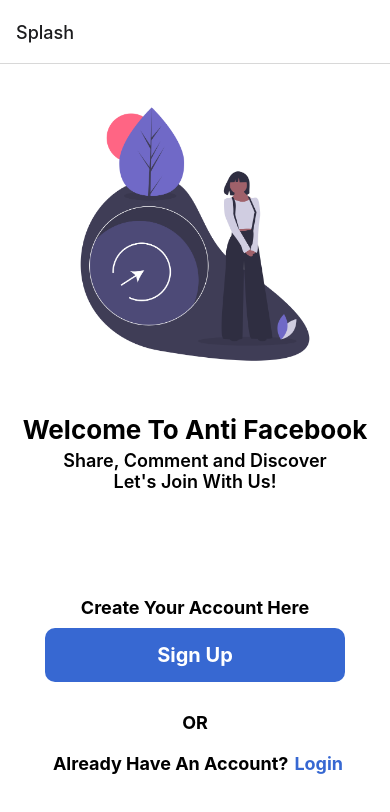
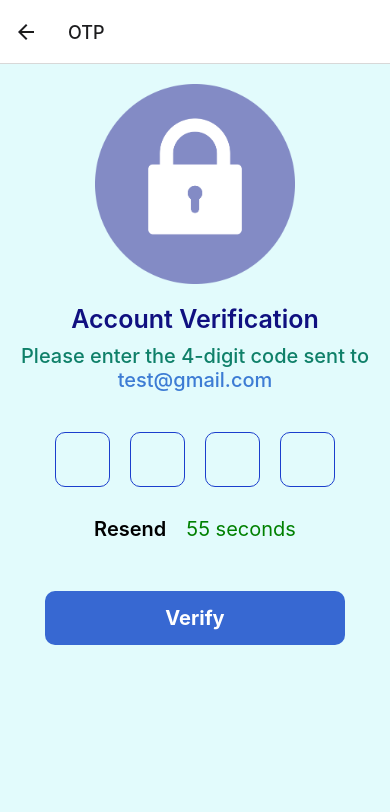
Before and after one commit to Socheatthai/Anti_facebook_app, a React Native app: screen /OTP in a window 390 px wide. Shown: the top 812 px of the page. Built offline with nearby package versions, Linux system fonts and the light colour scheme.

Commit message:
fix OTP Form

```diff
--- a/App.js
+++ b/App.js
@@ -5,7 +5,7 @@
 import HomeScreen from "./screens/HomeScreen";
 import SignUpScreen from "./screens/SignUpScreen";
 import ForgotPassword from "./screens/ForgotPassword";
-import BirthdayScreen from "./screens/BirthdayScreen";
+import OTPScreen from "./screens/OTPScreen";
 const Stack = createNativeStackNavigator();
 
 const Navigation = () => {
@@ -20,11 +20,11 @@
           component={SignUpScreen}
           options={{ headerBackTitle: "Back" }}
         />
-        {/* <Stack.Screen
-          name="PickBirthDay"
-          component={BirthdayScreen}
+        <Stack.Screen
+          name="OTP"
+          component={OTPScreen}
           options={{ headerBackTitle: "Back" }}
-        /> */}
+        />
         <Stack.Screen
           name="Login"
           component={LoginScreen}
--- a/components/NextBtn.js
+++ b/components/NextBtn.js
@@ -7,14 +7,15 @@
   return (
     <TouchableOpacity
       activeOpacity={0.7}
-      onPress={onPress}
+      onPress={() => navigation.navigate("OTP")}
+      // onPress={onPress}
       style={{
         height: 55,
         width: "auto",
         backgroundColor: "#3768D2",
         justifyContent: "center",
         alignItems: "center",
-        top: 70,
+        marginTop: 90,
         borderRadius: 5,
       }}
     >
--- a/screens/BirthdayScreen.js
+++ /dev/null
@@ -1,111 +0,0 @@
-import React, { useState } from "react";
-import {
-  View,
-  Text,
-  StyleSheet,
-  Pressable,
-  TextInput,
-  KeyboardAvoidingView,
-  Platform,
-  TouchableOpacity,
-} from "react-native";
-import DateTimePicker from "@react-native-community/datetimepicker";
-import { SafeAreaView } from "react-native-safe-area-context";
-const BirthdayScreen = () => {
-  return (
-    <SafeAreaView style={{ flex: 1 }}>
-      <View style={{ top: 10 }}>
-        <Text style={{ fontSize: 18, color: "#296D8E" }}>
-          Select Your Birthday
-        </Text>
-        <TouchableOpacity
-          style={styles.touchOp}
-          onPress={handleOnPressStarOpenDatePicker}
-        >
-          <Icon
-            name="calendar-outline"
-            style={{
-              fontSize: 22,
-              color: "#85B7D0",
-              marginLeft: 10,
-              top: 10,
-            }}
-          />
-          <Text
-            style={{
-              marginLeft: 45,
-              bottom: 10,
-              color: "#296D8E",
-            }}
-          >
-            {selectedStartDate}
-          </Text>
-        </TouchableOpacity>
-        {/* create modal for datepicker */}
-        <Modal
-          animationType="slide"
-          transparent={true}
-          visible={openStartDatePicker}
-        >
-          <View style={styles.centerview}>
-            <View style={styles.modal}>
-              <TouchableOpacity onPress={handleOnPressStarOpenDatePicker}>
-                <Text style={{ color: "white", fontWeight: 600, fontSize: 18 }}>
-                  Close
-                </Text>
-              </TouchableOpacity>
-            </View>
-          </View>
-        </Modal>
-      </View>
-    </SafeAreaView>
-  );
-};
-
-const styles = StyleSheet.create({
-  text: {
-    fontSize: 20,
-    marginVertical: 60,
-  },
-  input: {
-    borderWidth: 1,
-    borderRadius: 5,
-    borderColor: "#175373",
-  },
-  touchOp: {
-    borderWidth: 0.5,
-    borderRadius: 5,
-    borderColor: "#C8E1EE",
-    height: 55,
-    justifyContent: "center",
-    marginTop: 10,
-    backgroundColor: "#ECECEC",
-  },
-  centerview: {
-    flex: 1,
-    alignItems: "center",
-    justifyContent: "center",
-  },
-  modal: {
-    top: 80,
-    margin: 20,
-    backgroundColor: "#395C6F",
-    paddingVertical: 12,
-    alignItems: "center",
-    justifyContent: "center",
-    borderRadius: 10,
-    padding: 35,
-    width: "84%",
-    height: 55,
-    shadowColor: "#A4DE5E",
-    shadowOffset: {
-      width: 0,
-      height: 2,
-    },
-    shadowOpacity: 0.2,
-    shadowRadius: 4,
-    elevation: 5,
-  },
-});
-
-export default BirthdayScreen;
--- a/screens/LoginScreen.js
+++ b/screens/LoginScreen.js
@@ -74,17 +74,30 @@
               Forgot Password
             </Text>
             <LogInBtn title="Login" onPress={validate} />
-            <Text
-              onPress={() => navigation.navigate("SignUp")}
+            <View
               style={{
-                textAlign: "center",
-                fontSize: 17,
-                fontWeight: "bold",
-                paddingTop: 60,
+                display: "flex",
+                flexDirection: "row",
+                marginTop: 50,
+                alignItems: "center",
+                justifyContent: "center",
               }}
             >
-              Don't Have An Account? Sign Up
-            </Text>
+              <Text style={{ fontSize: 18, fontWeight: "bold" }}>
+                Don't Have An Account?
+              </Text>
+              <Text
+                onPress={() => navigation.navigate("SignUp")}
+                style={{
+                  fontSize: 18,
+                  marginLeft: 10,
+                  fontWeight: "bold",
+                  color: "#3768D2",
+                }}
+              >
+                SignUp
+              </Text>
+            </View>
           </View>
         </KeyboardAvoidingView>
       </ScrollView>
--- /dev/null
+++ b/screens/OTPScreen.js
@@ -0,0 +1,202 @@
+import React, { useEffect, useRef, useState } from "react";
+import {
+  View,
+  Text,
+  StyleSheet,
+  KeyboardAvoidingView,
+  Image,
+  TextInput,
+  TouchableOpacity,
+  Platform,
+  TouchableWithoutFeedback,
+  Keyboard,
+} from "react-native";
+import OTPImage from "../assets/OTP1.png";
+
+// dismiss keyboard
+
+const OTPScreen = () => {
+  const firstNum = useRef();
+  const secondNum = useRef();
+  const thirdNum = useRef();
+  const fourthNum = useRef();
+  const [OTP, setOTP] = useState({ 1: "", 2: "", 3: "", 4: "" });
+  const [count, setCount] = useState(60);
+  useEffect(() => {
+    const interval = setInterval(() => {
+      if (count == 0) {
+        clearInterval(interval);
+      } else {
+        setCount(count - 1);
+      }
+    }, 1000);
+    return () => {
+      clearInterval(interval);
+    };
+  }, [count]);
+  return (
+    <TouchableWithoutFeedback
+      onPress={() => {
+        Keyboard.dismiss(); // handle touch screen and the keyboard will disappear
+      }}
+    >
+      <View style={styles.container}>
+        <View>
+          <Image source={OTPImage} style={styles.image} />
+        </View>
+        <View style={{ top: 20 }}>
+          <Text style={{ fontSize: 25, fontWeight: 600, color: "#101080" }}>
+            Account Verification
+          </Text>
+        </View>
+        <View style={{ top: 30 }}>
+          <Text
+            style={{
+              fontSize: 20,
+              fontWeight: 500,
+              color: "#0F8069",
+              textAlign: "center",
+            }}
+          >
+            Please enter the 4-digit code sent to
+            <Text style={{ color: "#3D7CD4" }}> test@gmail.com</Text>
+          </Text>
+        </View>
+
+        <View style={styles.OtpContainer}>
+          <View style={styles.OtpBox}>
+            <TextInput
+              style={styles.OtpText}
+              keyboardType="number-pad"
+              maxLength={1}
+              ref={firstNum}
+              // after firstNum => secondNum
+              // and delete
+              onChangeText={(text) => {
+                setOTP({ ...OTP, 1: text });
+                text && secondNum.current.focus();
+              }}
+            />
+          </View>
+          <View style={styles.OtpBox}>
+            <TextInput
+              style={styles.OtpText}
+              keyboardType="number-pad"
+              maxLength={1}
+              ref={secondNum}
+              onChangeText={(text) => {
+                setOTP({ ...OTP, 2: text });
+                text ? thirdNum.current.focus() : firstNum.current.focus();
+              }}
+            />
+          </View>
+          <View style={styles.OtpBox}>
+            <TextInput
+              style={styles.OtpText}
+              keyboardType="number-pad"
+              maxLength={1}
+              ref={thirdNum}
+              onChangeText={(text) => {
+                setOTP({ ...OTP, 3: text });
+                text ? fourthNum.current.focus() : secondNum.current.focus();
+              }}
+            />
+          </View>
+          <View style={styles.OtpBox}>
+            <TextInput
+              style={styles.OtpText}
+              keyboardType="number-pad"
+              maxLength={1}
+              ref={fourthNum}
+              onChangeText={(text) => {
+                setOTP({ ...OTP, 4: text });
+                !text && thirdNum.current.focus();
+              }}
+            />
+          </View>
+        </View>
+        {/* Resend code */}
+        <View style={styles.Resend}>
+          <Text
+            style={{
+              fontSize: 20,
+              fontWeight: 600,
+              color: count == 0 ? "blue" : "black",
+            }}
+            onPress={() => {
+              setCount(60);
+            }}
+          >
+            Resend
+          </Text>
+          {count !== 0 && (
+            <Text style={{ marginLeft: 20, fontSize: 20, color: "green" }}>
+              {count + " seconds"}
+            </Text>
+          )}
+        </View>
+        {/* <VerifyBtn /> */}
+        <TouchableOpacity
+          style={styles.container1}
+          // onPress={() => console.log(OTP)}
+        >
+          <Text style={{ color: "white", fontWeight: "bold", fontSize: 20 }}>
+            Verify
+          </Text>
+        </TouchableOpacity>
+      </View>
+    </TouchableWithoutFeedback>
+  );
+};
+
+const styles = StyleSheet.create({
+  container: {
+    flex: 1,
+    padding: 20,
+    alignItems: "center",
+    backgroundColor: "#E2FBFC",
+  },
+  image: {
+    width: 200,
+    height: 200,
+  },
+  OtpContainer: {
+    marginHorizontal: 30,
+    marginBottom: 20,
+    justifyContent: "space-evenly",
+    alignItems: "center",
+    flexDirection: "row",
+    top: 70,
+  },
+  OtpBox: {
+    paddingHorizontal: 20,
+    marginHorizontal: 10,
+    borderRadius: 10,
+    borderColor: "#1B3ECD",
+    borderWidth: 1.5,
+    width: 55,
+    height: 55,
+  },
+  OtpText: {
+    top: 14,
+    fontSize: 20,
+    padding: 0,
+    textAlign: "center",
+    color: "black",
+  },
+  container1: {
+    width: 300,
+    backgroundColor: "#3768D2",
+    alignItems: "center",
+    padding: 15,
+    borderRadius: 10,
+    top: 130,
+  },
+  Resend: {
+    display: "flex",
+    flexDirection: "row",
+    alignSelf: "center",
+    top: 80,
+  },
+});
+export default OTPScreen;
--- a/screens/SignUpScreen.js
+++ b/screens/SignUpScreen.js
@@ -100,8 +100,19 @@
         keyboardVerticalOffset={20}
       >
         <ScrollView contentContainerStyle={{ alignItems: "center" }}>
-          <Image source={SignUpImage} style={styles.image} />
-          <View style={{ marginVertical: 20, bottom: 40 }}>
+          {/* <Image source={SignUpImage} style={styles.image} /> */}
+          <Text
+            style={{
+              fontSize: 25,
+              textAlign: "center",
+              fontWeight: "bold",
+              marginTop: 50,
+              color: "#38C0C2",
+            }}
+          >
+            Create Your Account Here
+          </Text>
+          <View style={{ marginVertical: 20, top: 20 }}>
             <Input
               onChangeText={(text) => handleOnChange(text, "username")}
               onFocus={() => handleError(null, "username")}
@@ -161,17 +172,17 @@
                     ]}
                     onPress={toggleDatepicker}
                   >
-                    <Text>Cancel</Text>
+                    <Text style={{ fontWeight: "bold" }}>Cancel</Text>
                   </TouchableOpacity>
                   <TouchableOpacity
                     style={[
                       styles.button,
                       styles.pickerButton,
-                      { backgroundColor: "#86C0C7" },
+                      { backgroundColor: "#10E8A2" },
                     ]}
                     onPress={confirmIOSDate}
                   >
-                    <Text>Confirm</Text>
+                    <Text style={{ fontWeight: "bold" }}>Confirm</Text>
                   </TouchableOpacity>
                 </View>
               )}
@@ -188,7 +199,7 @@
               )}
             </View>
 
-            <NextBtn title="Next" />
+            <NextBtn title="Next" onPress={validate} />
           </View>
         </ScrollView>
       </KeyboardAvoidingView>
@@ -198,14 +209,14 @@
 
 const styles = StyleSheet.create({
   container: {
-    backgroundColor: "white",
+    backgroundColor: "#F8F8F8",
     flex: 1,
     alignItems: "center",
   },
-  image: {
-    width: 250,
-    height: 200,
-  },
+  // image: {
+  //   width: 250,
+  //   height: 200,
+  // },
   touchOp: {
     borderWidth: 0.5,
     borderRadius: 5,
@@ -253,16 +264,17 @@
   },
   datepicker: {
     height: 130,
-    marginTop: 10,
+    marginTop: 30,
   },
   button: {
     height: 50,
     alignItems: "center",
     justifyContent: "center",
     borderRadius: 5,
+    marginTop: 20,
   },
   pickerButton: {
-    paddingHorizontal: 20,
+    paddingHorizontal: 30,
   },
 });
 
--- a/screens/SplashScreen.js
+++ b/screens/SplashScreen.js
@@ -16,18 +16,27 @@
   return (
     <View style={styles.container}>
       <Image source={image} style={styles.image} />
-      <View style={{ top: 40, alignItems: "center", padding: 10 }}>
-        <Text style={{ fontSize: 26, fontWeight: "bold" }}>
+      <View
+        style={{
+          top: 30,
+          alignItems: "center",
+          padding: 10,
+          marginVertical: 10,
+        }}
+      >
+        <Text style={{ fontSize: 28, fontWeight: 600, color: "#38C0C2" }}>
           Welcome To Anti Facebook
         </Text>
-        <Text style={{ fontSize: 18, fontWeight: 600, top: 5 }}>
+        <Text
+          style={{ fontSize: 20, fontWeight: 600, top: 5, color: "#213D76" }}
+        >
           Share, Comment and Discover
         </Text>
         <Text style={{ fontSize: 18, fontWeight: 600, top: 5 }}>
           Let's Join With Us!
         </Text>
       </View>
-      <View style={{ alignItems: "center", top: 20 }}>
+      <View style={{ alignItems: "center" }}>
         <Text style={{ fontSize: 18, fontWeight: "bold", top: 120 }}>
           Create Your Account Here
         </Text>
@@ -35,14 +44,14 @@
           <SignUpBtn />
         </TouchableOpacity>
       </View>
-      <View style={{ top: 180 }}>
+      <View style={{ top: 150 }}>
         <Text style={{ fontSize: 18, fontWeight: "bold" }}>OR</Text>
       </View>
       <View
         style={{
           display: "flex",
           flexDirection: "row",
-          top: 200,
+          top: 170,
         }}
       >
         <Text style={{ fontSize: 18, fontWeight: "bold" }}>
```
Also changed, not shown: assets/OTP.png (added), assets/OTP1.png (added).
